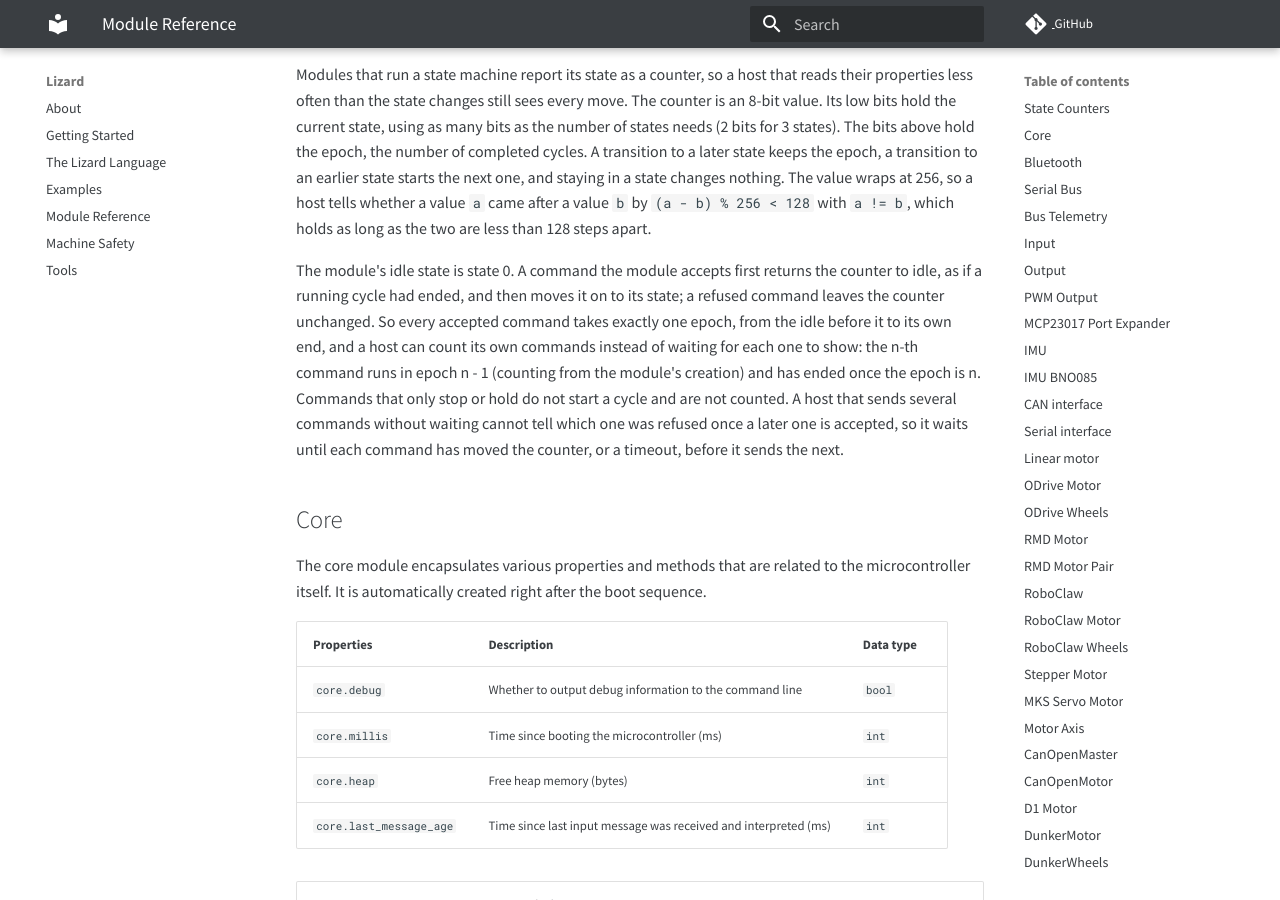
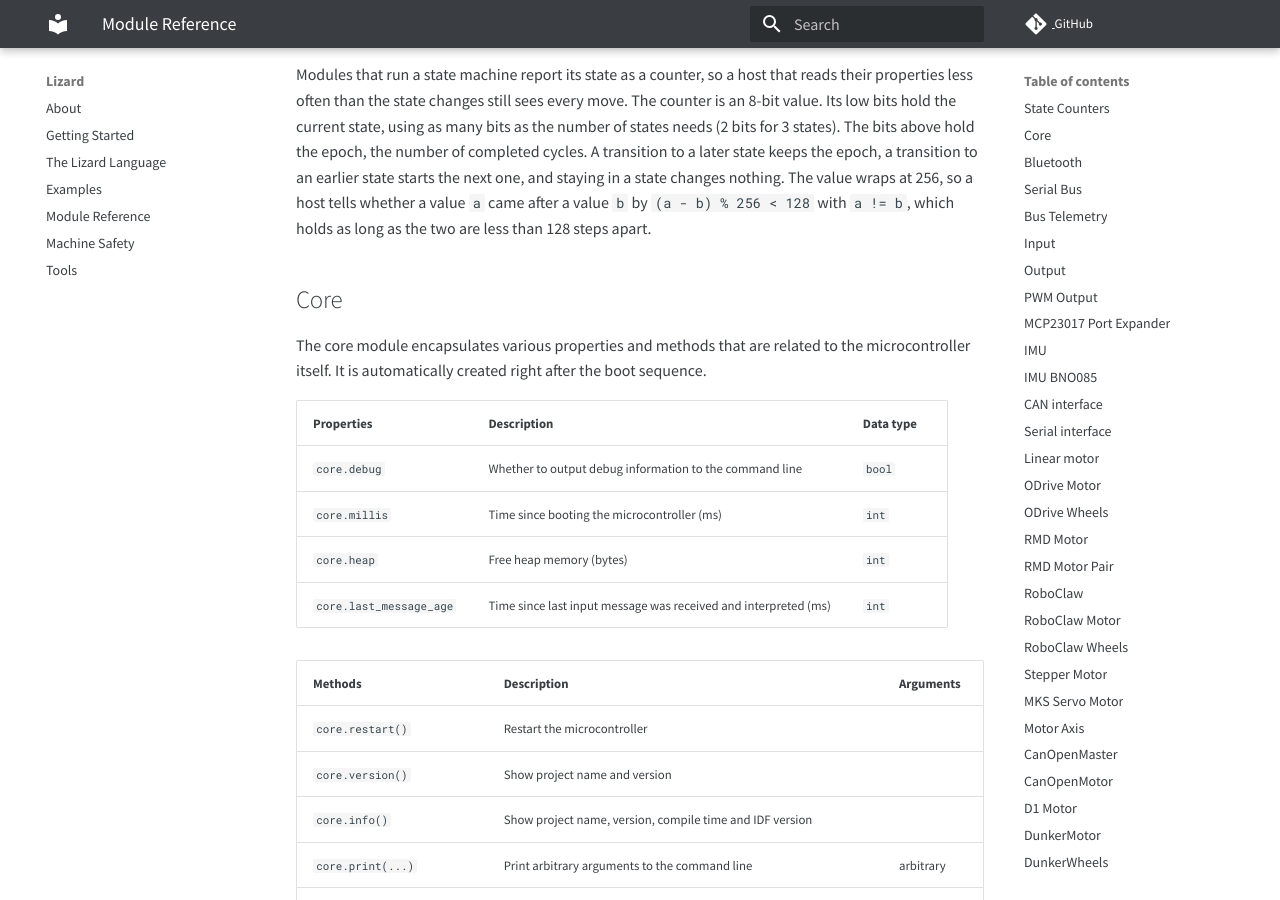
Before and after one commit to zauberzeug/lizard, an MkDocs documentation site: the page built from docs/module_reference.md, in a window 1280 px wide and 900 px high, scrolled down 772 px. Built offline with MkDocs 1.6.1 and Material for MkDocs 9.7.7, drawn with Linux system fonts in a browser that asks for light colours; comment, search, counter and statistics services are not loaded.

Commit message:
Leave the command convention to the module that uses the counter
How a module reports an accepted command (idle first, then the command's
state, so each command takes one epoch) is a decision of that module,
not of the counter. It moves to the PR of the first module that uses the
counter; the counter documents only its bit layout, the set() rule and
how a host compares values.

Assisted-by: Claude:claude-opus-5-5

```diff
--- a/docs/module_reference.md
+++ b/docs/module_reference.md
@@ -27,13 +27,6 @@ Its low bits hold the current state, using as many bits as the number of states
 The bits above hold the epoch, the number of completed cycles.
 A transition to a later state keeps the epoch, a transition to an earlier state starts the next one, and staying in a state changes nothing.
 The value wraps at 256, so a host tells whether a value `a` came after a value `b` by `(a - b) % 256 < 128` with `a != b`, which holds as long as the two are less than 128 steps apart.
-
-The module's idle state is state 0.
-A command the module accepts first returns the counter to idle, as if a running cycle had ended, and then moves it on to its state; a refused command leaves the counter unchanged.
-So every accepted command takes exactly one epoch, from the idle before it to its own end, and a host can count its own commands instead of waiting for each one to show:
-the n-th command runs in epoch n - 1 (counting from the module's creation) and has ended once the epoch is n.
-Commands that only stop or hold do not start a cycle and are not counted.
-A host that sends several commands without waiting cannot tell which one was refused once a later one is accepted, so it waits until each command has moved the counter, or a timeout, before it sends the next.
 
 ## Core
 
```
Also changed, not shown: 1 other file.
